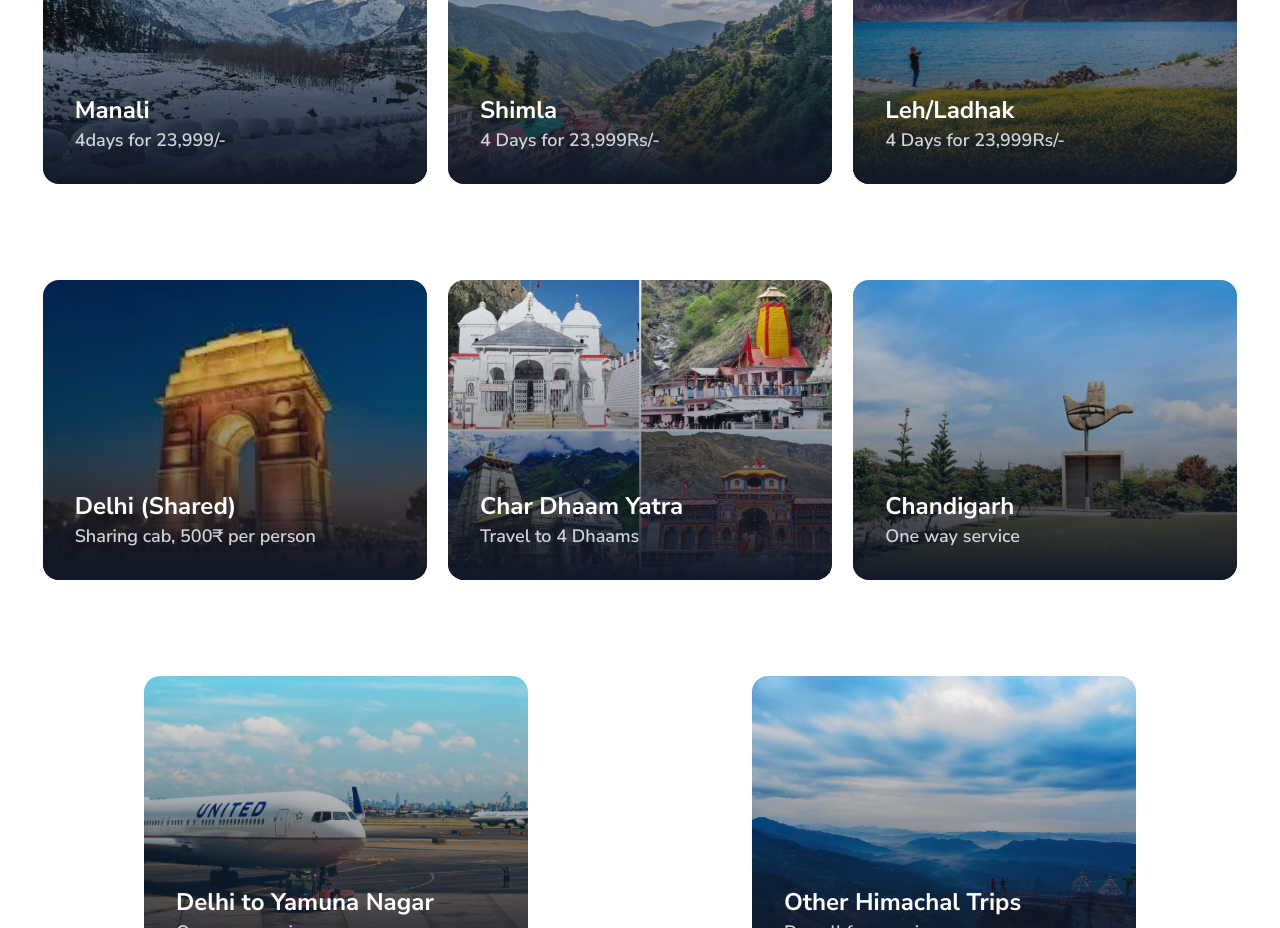
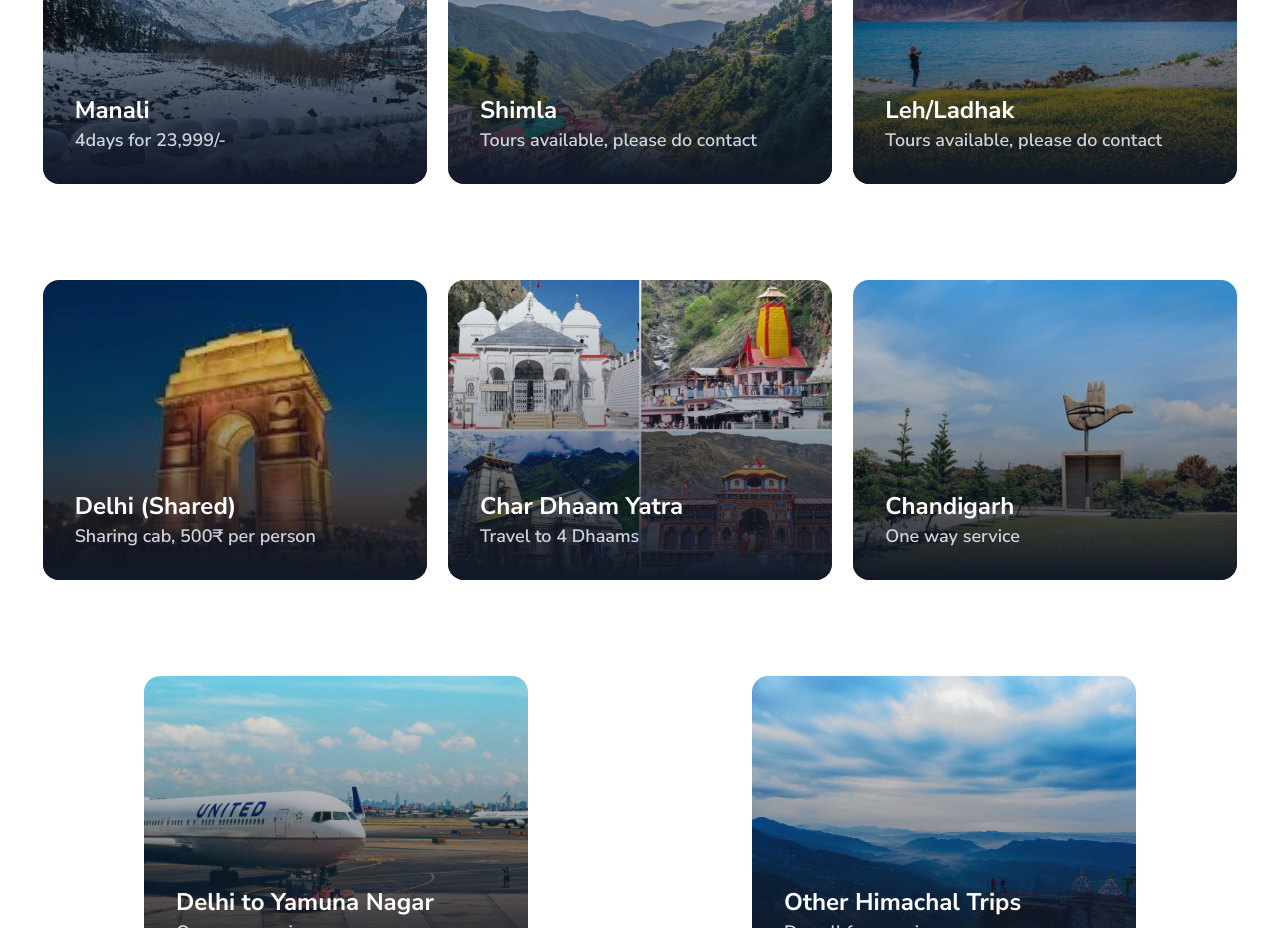
Before and after one commit to kmadhav907/Verma-Travels-Prod, a React (Vite) app: page / in a window 1280 px wide. Shown: the part 1480-2408 px from the top of the page. Built offline with nearby package versions, Linux system fonts and the light colour scheme.

Commit message:
Added subtitles

```diff
--- a/src/App.tsx
+++ b/src/App.tsx
@@ -17,8 +17,16 @@ import "react-responsive-modal/styles.css";
 import { Modal } from "react-responsive-modal";
 const dataForTravel = [
 	{ title: "Manali", subtitle: "4days for 23,999/-", image: Manali },
-	{ title: "Shimla", subtitle: "4 Days for 23,999Rs/-", image: Shimla },
-	{ title: "Leh/Ladhak", subtitle: "4 Days for 23,999Rs/-", image: Ladakh },
+	{
+		title: "Shimla",
+		subtitle: "Tours available, please do contact",
+		image: Shimla,
+	},
+	{
+		title: "Leh/Ladhak",
+		subtitle: "Tours available, please do contact",
+		image: Ladakh,
+	},
 
 	{
 		title: "Delhi (Shared)",
```
